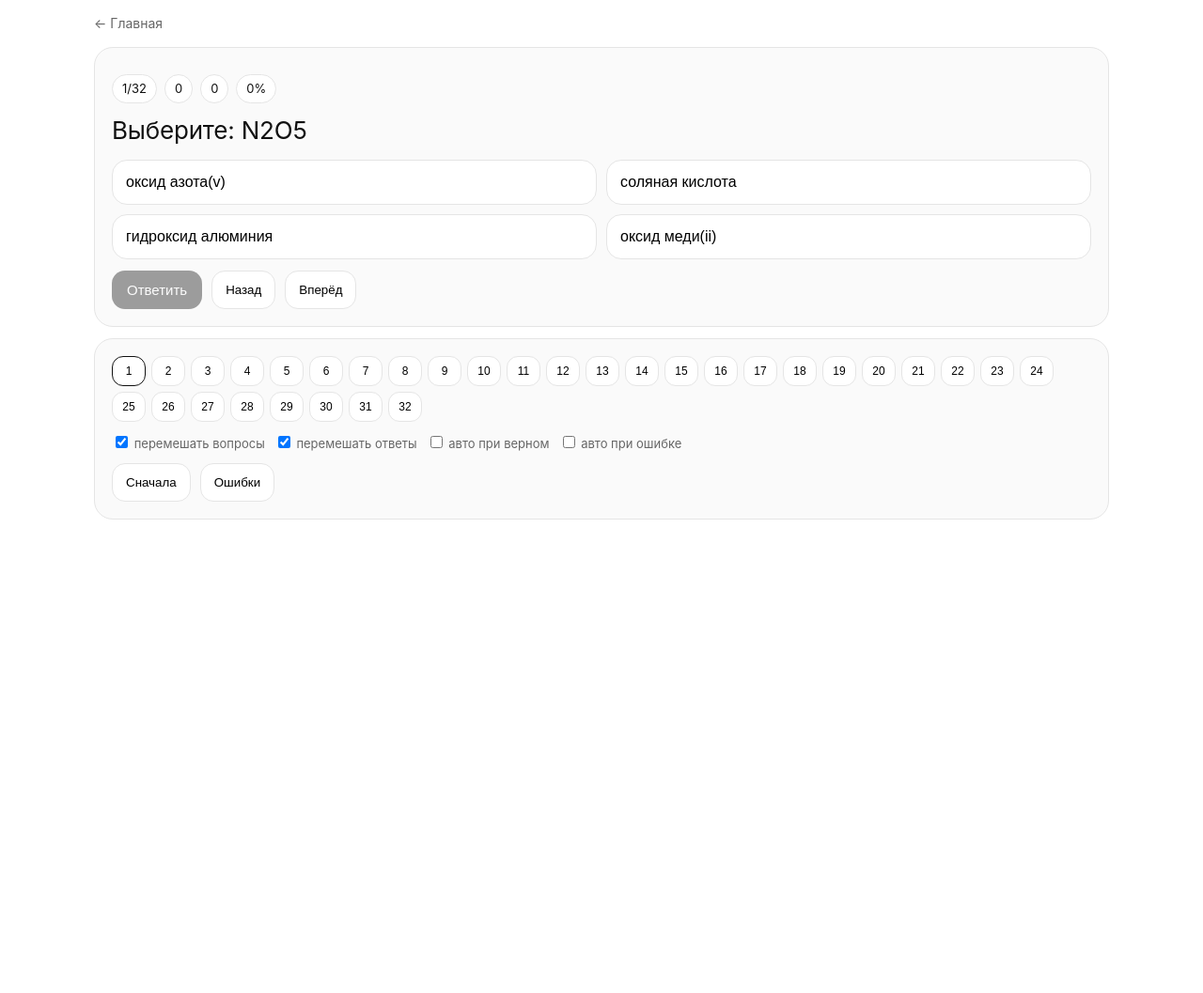
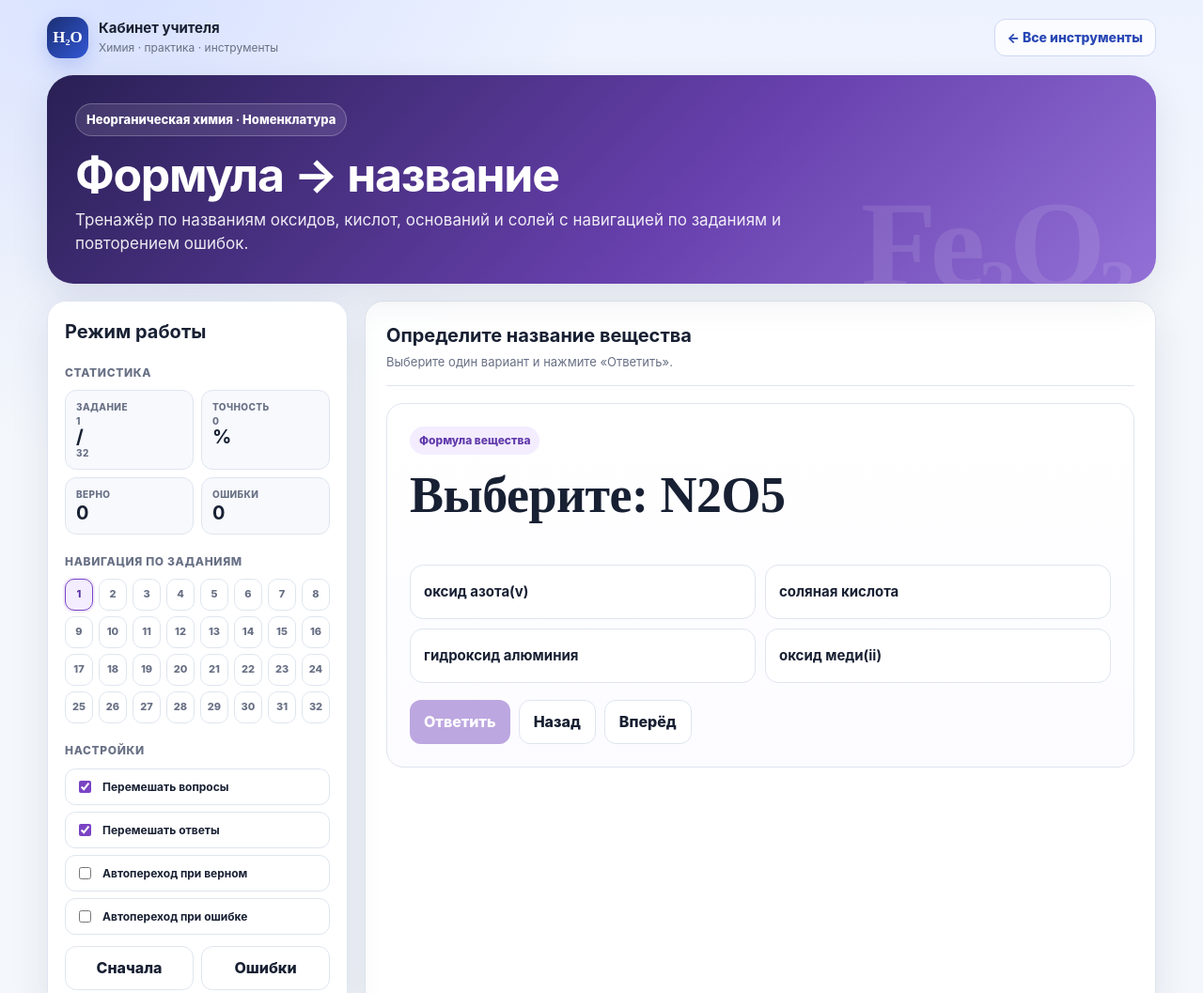
Before and after one commit to bj2mxshg89-blip/bj2mxshg89-blip.github.io, a plain HTML site: page inorg-nomenclature.html in a window 1280 px wide. Shown: the top 1057 px of the page at 94% size. Before the commit the page ends 800 px from the top, so only its background shows below. Drawn offline with Linux system fonts and the light colour scheme.

Commit message:
Unify inorganic trainer design

```diff
--- a/inorg-nomenclature.html
+++ b/inorg-nomenclature.html
@@ -4,238 +4,306 @@
 <meta charset="utf-8">
 <meta name="viewport" content="width=device-width, initial-scale=1">
 <title>Номенклатура неорганики</title>
+<link rel="stylesheet" href="site.css">
 
 <style>
-:root {
-  --bg: #ffffff;
-  --card: #fafafa;
-  --border: #e5e5e5;
-  --text: #111;
-  --muted: #666;
-  --accent: #0066ff;
-
-  --ok: #16a34a;
-  --bad: #dc2626;
+.inorg-hero {
+  background: linear-gradient(135deg, #292054 0%, #6740ad 58%, #9270d6 100%);
 }
 
-body {
-  background: var(--bg);
-  color: var(--text);
-  font-family: -apple-system, BlinkMacSystemFont, "SF Pro Text",
-               "Segoe UI", Roboto, Arial, sans-serif;
-  margin: 0;
-  line-height: 1.3;
+.inorg-layout { grid-template-columns: 320px minmax(0, 1fr); }
+
+.stats { margin-top: 10px; }
+
+.nav {
+  display: grid;
+  grid-template-columns: repeat(8, 1fr);
+  gap: 6px;
 }
 
-.container {
-  max-width: 1080px;
-  margin: 0 auto;
-  padding: 16px;
+.qbtn {
+  min-width: 0;
+  height: 34px;
+  padding: 0;
+  border: 1px solid var(--line);
+  border-radius: 10px;
+  color: var(--muted);
+  background: #fff;
+  font-size: 11px;
+  font-weight: 800;
+  cursor: pointer;
 }
 
-.header {
+.qbtn:hover { border-color: #ad96db; }
+
+.qbtn.current {
+  color: #5e35a7;
+  border-color: #7a43c4;
+  background: #f3edff;
+  box-shadow: 0 0 0 2px rgba(122, 67, 196, .10);
+}
+
+.qbtn.right {
+  color: var(--good);
+  border-color: #76c69d;
+  background: var(--good-bg);
+}
+
+.qbtn.wrong {
+  color: var(--bad);
+  border-color: #e3aaa4;
+  background: var(--bad-bg);
+}
+
+.settings {
+  display: grid;
+  gap: 7px;
+}
+
+.settings label {
   display: flex;
   align-items: center;
-  gap: 12px;
-  margin-bottom: 16px;
+  gap: 9px;
+  padding: 9px 10px;
+  border: 1px solid var(--line);
+  border-radius: 11px;
+  color: var(--text);
+  background: #fff;
+  font-size: 12px;
+  font-weight: 700;
+  cursor: pointer;
 }
 
-.back {
-  text-decoration: none;
-  color: var(--muted);
-  font-size: 14px;
+.settings input { accent-color: #7a43c4; }
+
+.side-actions {
+  display: grid;
+  grid-template-columns: 1fr 1fr;
+  gap: 8px;
+  margin-top: 12px;
 }
 
-.card {
-  background: var(--card);
-  border: 1px solid var(--border);
-  border-radius: 20px;
-  padding: 18px;
-  margin-bottom: 12px;
+.trainer-top {
+  display: flex;
+  align-items: flex-start;
+  justify-content: space-between;
+  gap: 16px;
+  padding-bottom: 16px;
+  border-bottom: 1px solid var(--line);
 }
 
-.stats {
-  display: flex;
-  flex-wrap: wrap;
-  gap: 8px;
-  margin: 10px 0;
+.trainer-top h2 {
+  margin: 0;
+  font-size: 20px;
 }
 
-.pill {
-  background: white;
-  border: 1px solid var(--border);
-  border-radius: 999px;
-  padding: 6px 10px;
+.trainer-top p {
+  margin: 4px 0 0;
+  color: var(--muted);
   font-size: 13px;
 }
 
+.question-card {
+  margin-top: 18px;
+  padding: 24px;
+  border: 1px solid var(--line);
+  border-radius: 18px;
+  background: linear-gradient(180deg, #fff, #fcfbff);
+}
+
+.question-type {
+  display: inline-flex;
+  padding: 6px 10px;
+  border-radius: 999px;
+  color: #623aab;
+  background: #f3edff;
+  font-size: 12px;
+  font-weight: 850;
+}
+
 .question {
-  font-size: 26px;
-  margin: 12px 0 4px 0;
-  letter-spacing: -0.2px;
+  margin: 15px 0 5px;
+  font-family: "Times New Roman", serif;
+  font-size: clamp(35px, 6vw, 54px);
+  font-weight: 800;
+  line-height: 1.05;
+  letter-spacing: -.5px;
 }
 
 .tip {
+  min-height: 20px;
+  color: var(--muted);
   font-size: 13px;
-  color: var(--muted);
 }
 
 .answers {
   display: grid;
-  grid-template-columns: 1fr;
+  grid-template-columns: 1fr 1fr;
   gap: 10px;
-  margin-top: 14px;
+  margin-top: 20px;
 }
 
-@media (min-width: 760px) {
-  .answers { grid-template-columns: 1fr 1fr; }
+.answers .btn {
+  min-height: 58px;
+  padding: 13px 14px;
+  border: 1px solid var(--line);
+  border-radius: 14px;
+  color: var(--text);
+  background: #fff;
+  text-align: left;
+  font-size: 15px;
+  font-weight: 700;
+  cursor: pointer;
+  transition: transform .15s ease, border-color .15s ease, background .15s ease;
 }
 
-.btn {
-  text-align: left;
-  padding: 14px;
-  border-radius: 16px;
-  border: 1px solid var(--border);
-  background: white;
-  cursor: pointer;
-  font-size: 16px;
-  transition: all .15s;
+.answers .btn:hover {
+  transform: translateY(-1px);
+  border-color: #b6a1e0;
 }
 
-.btn:hover { background: #f5f5f5; }
-
-.btn.selected {
-  border-color: var(--accent);
-  background: #f0f6ff;
+.answers .btn.selected {
+  color: #56319a;
+  border-color: #7a43c4;
+  background: #f3edff;
 }
 
-.btn.correct {
-  border-color: var(--ok);
-  background: #f0fdf4;
+.answers .btn.correct {
+  color: #0f653d;
+  border-color: #76c69d;
+  background: var(--good-bg);
 }
 
-.btn.wrong {
-  border-color: var(--bad);
-  background: #fef2f2;
+.answers .btn.wrong {
+  color: #8f1b13;
+  border-color: #e3aaa4;
+  background: var(--bad-bg);
+}
+
+.primary,
+.secondary {
+  min-height: 43px;
+  padding: 11px 15px;
+  border-radius: 12px;
+  font-weight: 850;
+  cursor: pointer;
 }
 
 .primary {
-  padding: 12px 16px;
-  border-radius: 14px;
-  border: none;
-  background: var(--text);
-  color: white;
-  font-size: 15px;
-  cursor: pointer;
+  border: 0;
+  color: #fff;
+  background: #7040bb;
 }
 
-.primary:disabled {
-  opacity: .4;
-}
+.primary:disabled { opacity: .45; cursor: not-allowed; }
 
 .secondary {
-  padding: 12px 14px;
-  border-radius: 14px;
-  border: 1px solid var(--border);
-  background: white;
-  cursor: pointer;
+  border: 1px solid var(--line);
+  color: var(--text);
+  background: #fff;
 }
 
 .row {
   display: flex;
   flex-wrap: wrap;
-  gap: 10px;
-  align-items: center;
-  margin-top: 12px;
+  gap: 9px;
+  margin-top: 18px;
 }
 
-/* Навигация по номерам */
-.nav {
-  display: flex;
-  flex-wrap: wrap;
-  gap: 6px;
+@media (max-width: 980px) {
+  .inorg-layout { grid-template-columns: 280px minmax(0, 1fr); }
+  .nav { grid-template-columns: repeat(6, 1fr); }
 }
 
-.qbtn {
-  width: 36px;
-  height: 32px;
-  border-radius: 12px;
-  border: 1px solid var(--border);
-  background: white;
-  font-size: 12px;
-  cursor: pointer;
+@media (max-width: 860px) {
+  .inorg-layout { grid-template-columns: 1fr; }
+  .nav { grid-template-columns: repeat(10, 1fr); }
 }
 
-.qbtn.current {
-  border-color: var(--text);
-}
-
-.qbtn.right {
-  border-color: var(--ok);
-  background: #f0fdf4;
-}
-
-.qbtn.wrong {
-  border-color: var(--bad);
-  background: #fef2f2;
-}
-
-.settings {
-  display: flex;
-  flex-wrap: wrap;
-  gap: 10px;
-  margin-top: 12px;
-  font-size: 13px;
-  color: var(--muted);
+@media (max-width: 620px) {
+  .nav { grid-template-columns: repeat(8, 1fr); }
+  .answers { grid-template-columns: 1fr; }
+  .question-card { padding: 18px; }
+  .row { display: grid; grid-template-columns: 1fr 1fr; }
+  .row .primary { grid-column: 1 / -1; }
 }
 
 </style>
 </head>
 
 <body>
-<div class="container">
+<header class="site-header">
+  <a class="site-brand" href="index.html" aria-label="Кабинет учителя — главная">
+    <span class="site-brand-mark">H₂O</span>
+    <span class="site-brand-copy">
+      <strong>Кабинет учителя</strong>
+      <small>Химия · практика · инструменты</small>
+    </span>
+  </a>
+  <nav class="site-nav" aria-label="Основная навигация">
+    <a class="site-nav-link" href="index.html">← Все инструменты</a>
+  </nav>
+</header>
 
-<div class="header">
-  <a class="back" href="index.html">← Главная</a>
+<main class="site-page">
+  <section class="site-hero inorg-hero">
+    <div class="site-hero-mark" aria-hidden="true">Fe₂O₃</div>
+    <div class="site-eyebrow">Неорганическая химия · Номенклатура</div>
+    <h1>Формула → название</h1>
+    <p>Тренажёр по названиям оксидов, кислот, оснований и солей с навигацией по заданиям и повторением ошибок.</p>
+  </section>
+
+  <div class="site-layout inorg-layout">
+    <aside class="site-panel site-sidebar">
+      <h2 class="site-panel-title">Режим работы</h2>
+
+      <div class="site-label">Статистика</div>
+      <div class="site-stat-grid stats">
+        <div class="site-stat"><span>Задание</span><strong><span id="qIndex">1</span>/<span id="qTotal">0</span></strong></div>
+        <div class="site-stat"><span>Точность</span><strong><span id="score">0</span>%</strong></div>
+        <div class="site-stat"><span>Верно</span><strong id="okCount">0</strong></div>
+        <div class="site-stat"><span>Ошибки</span><strong id="badCount">0</strong></div>
       </div>
 
-<div class="card">
-  <div class="stats">
-    <span class="pill"><span id="qIndex">1</span>/<span id="qTotal">0</span></span>
-    <span class="pill" id="okCount">0</span>
-    <span class="pill" id="badCount">0</span>
-    <span class="pill"><span id="score">0</span>%</span>
+      <div class="site-label">Навигация по заданиям</div>
+      <div class="nav" id="nav"></div>
+
+      <div class="site-label">Настройки</div>
+      <div class="settings">
+        <label><input type="checkbox" id="shuffle" checked> Перемешать вопросы</label>
+        <label><input type="checkbox" id="mixAnswers" checked> Перемешать ответы</label>
+        <label><input type="checkbox" id="autoNextCorrect"> Автопереход при верном</label>
+        <label><input type="checkbox" id="autoNextWrong"> Автопереход при ошибке</label>
       </div>
 
+      <div class="side-actions">
+        <button id="restartBtn" class="secondary">Сначала</button>
+        <button id="repeatWrongBtn" class="secondary">Ошибки</button>
+      </div>
+    </aside>
+
+    <section class="site-panel site-main-panel">
+      <div class="trainer-top">
+        <div>
+          <h2>Определите название вещества</h2>
+          <p>Выберите один вариант и нажмите «Ответить».</p>
+        </div>
+      </div>
+
+      <article class="question-card">
+        <div class="question-type">Формула вещества</div>
         <div class="question" id="question">—</div>
-  <div class="tip" id="tip"> </div>
-
+        <div class="tip" id="tip" aria-live="polite"></div>
         <div class="answers" id="answers"></div>
-
         <div class="row">
           <button id="actionBtn" class="primary" disabled>Ответить</button>
           <button id="prevBtn" class="secondary">Назад</button>
           <button id="nextBtn" class="secondary">Вперёд</button>
         </div>
+      </article>
+    </section>
   </div>
-
-<div class="card">
-  <div class="nav" id="nav"></div>
-
-  <div class="settings">
-    <label><input type="checkbox" id="shuffle" checked> перемешать вопросы</label>
-    <label><input type="checkbox" id="mixAnswers" checked> перемешать ответы</label>
-    <label><input type="checkbox" id="autoNextCorrect"> авто при верном</label>
-    <label><input type="checkbox" id="autoNextWrong"> авто при ошибке</label>
-  </div>
-
-  <div class="row">
-    <button id="restartBtn" class="secondary">Сначала</button>
-    <button id="repeatWrongBtn" class="secondary">Ошибки</button>
-  </div>
-</div>
-
-</div>
+</main>
 
 <script>
 // --- БАНК 32 ВОПРОСОВ ---
@@ -424,5 +492,7 @@ function showSaved(cur,st){
 start("all");
 </script>
 
+<footer class="site-footer"><a href="index.html">Ко всем учебным инструментам</a></footer>
+
 </body>
 </html>
```
Lines whose indentation alone changed are shown as unchanged.
